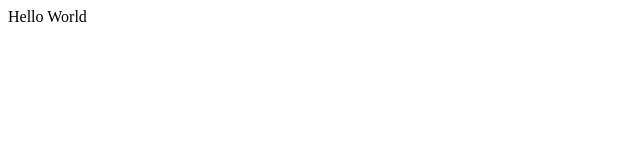
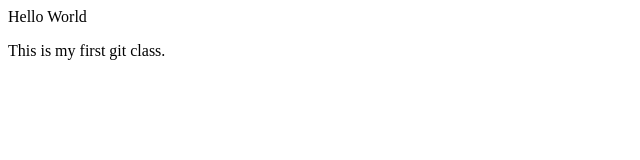
Before and after one commit to himanshu27-1-2004/himanshu-demo, a plain HTML site: page index.html in a window 1280 px wide. Shown: the whole page, without its empty margins (0-640 px from the left). Drawn offline with Linux system fonts and the light colour scheme.

Commit message:
add new praragraph

```diff
--- a/index.html
+++ b/index.html
@@ -1 +1,2 @@
 <P>Hello World</P>
+<P2>This is my first git class.</P2>
```
